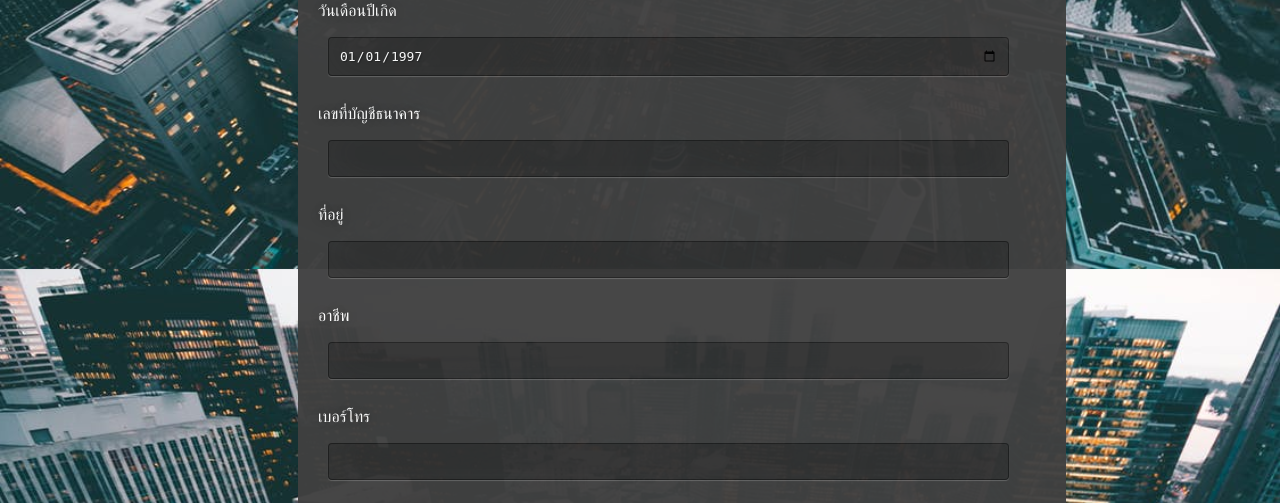
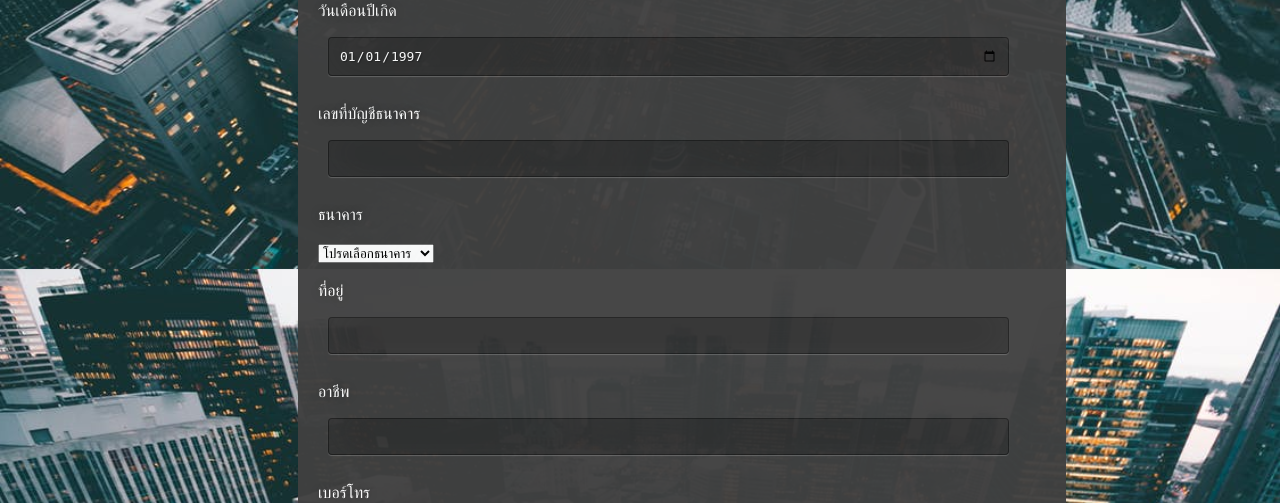
Before and after one commit to DarkSoulCool/SF321, a PHP site: page /register.php in a window 1280 px wide. Shown: the part 531-1034 px from the top of the page. Run offline with PHP 8.4, Linux system fonts and the light colour scheme; some libraries are stand-ins or nearby versions.

Commit message:
Update register.php

```diff
--- a/login/register.php
+++ b/login/register.php
@@ -1,7 +1,8 @@
 <!DOCTYPE html>
 <html >
 <head>
-  <meta charset="UTF-8">
+
+  <meta http-equiv=Content-Type content="text/html; charset=utf-8">
   <title>Login Form</title>
 
 
@@ -21,6 +22,8 @@
    window.alert('รหัสประชาชนไม่ถูกต้อง');
   else header("Location: connectlogic/insertregister.php");}
   </script>
+
+
 </head>
 
 <body>
@@ -34,17 +37,26 @@
         <p>ชื่อ</p><input type="text" name="name"  required="required" />
         <p>นามสกุล</p><input type="text" name="surname"  required="required" />
         <p>วันเดือนปีเกิด</p><input type="date" name ="Date" id="myDate" value="1997-01-01">
-        <p>เลขที่บัญชีธนาคาร</p><input type="number" name="Accountnumber"  required="required" />
-        <p>ที่อยู่</p><input type="text" name="Address"  required="required" />
-        <p>อาชีพ</p><input type="text" name="Career"  required="required" />
-        <p>เบอร์โทร</p><input type="number" name="Telephone"  required="required" />
+        <p>เลขที่บัญชีธนาคาร</p><input type="number" name="Accountnumber" min="10"  required="required" />
+        <p>ธนาคาร</p>
+        <select class="w3-select w3-border" name="bank">
+        <option value="" class="label">โปรดเลือกธนาคาร</option>
+        <option value="bankOne">ธนาคารกสิกรไทย</option>
+        <option value="bankTwo">ธนาคารไทยพาณิชย์</option>
+        <option value="bankThree">ธนาคารกรุงเทพ</option>
+        <option value="bankFour">ธนาคารกรุงไทย</option>
+        <option value="bankFive">ธนาคารทหารไทย</option>
+        </select>
+        <p>ที่อยู่</p><input type="text" name="Address" min="10" required="required" />
+        <p>อาชีพ</p><input type="text" name="Career" min="5" required="required" />
+        <p>เบอร์โทร</p><input type="text" name="Telephone"  required="required" />
         <p>เงินเดือนสุดท้าย</p><input type="number" name="Salary"  required="required" />
         <p>E-mail</p><input type="text" name="Email"  required="required" />
-        <p>วันรับราชการ</p><input type="date" name="Official"  required="required" /><p>
-        <p>วันเกษียน</p><input type="date" name="Retire"  required="required" />
+        <p>วันรับราชการ</p><input type="date" name="Official"  required="required" placeholder=""/><p>
+        <p>วันเกษียน</p><input type="date" name="Retire"  required="required" placeholder="" />
         <p>จำนวนปีรับราชการ</p><input type="number" name="Bureauerucy"  required="required" />
         <button type="submit" name="submit" class="btn btn-primary btn-block btn-large">ยืนยัน</button>
-        <button type="button"   class="btn2 btn2-primary btn2-block btn2-large ">ยกเลิก</button>
+        <a><button type="button"   class="btn2 btn2-primary btn2-block btn2-large ">ยกเลิก</button></a>
 
     </form>
 </div>
```
